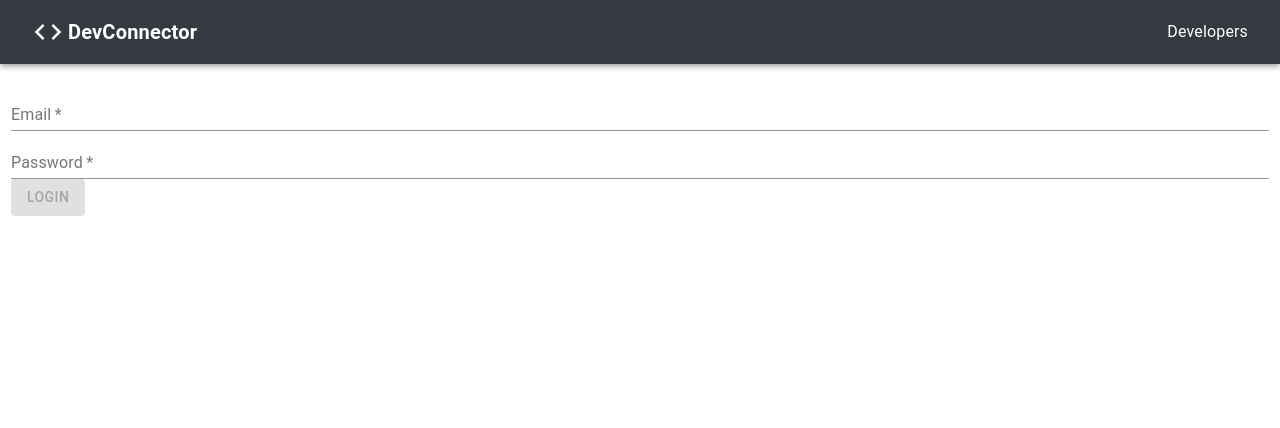
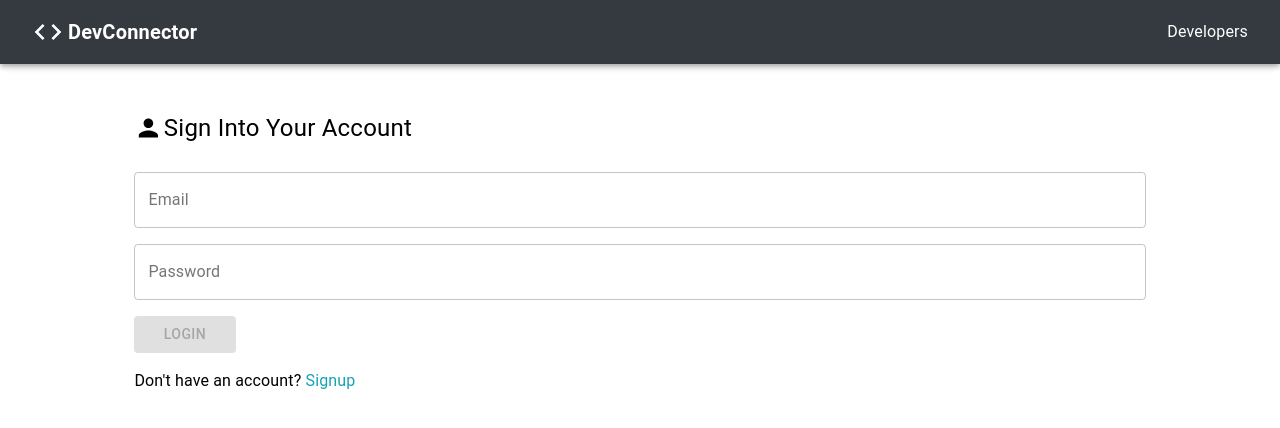
Before and after one commit to Sharan-ram/devconnector-web, a React (Create React App) app: page /account/login in a window 1280 px wide. Shown: the top 428 px of the page. Built offline with nearby package versions, Linux system fonts and the light colour scheme.

Commit message:
Style Login page

```diff
--- a/src/App.js
+++ b/src/App.js
@@ -1,12 +1,25 @@
 import React from "react";
 import { MuiPickersUtilsProvider } from "@material-ui/pickers";
 import MomentUtils from "@date-io/moment";
+
+import { ThemeProvider, createMuiTheme } from "@material-ui/core/styles";
+
 import Layout from "./components/layout";
+
+const theme = createMuiTheme({
+  palette: {
+    primary: {
+      main: "#17a2b8",
+    },
+  },
+});
 
 function App() {
   return (
     <MuiPickersUtilsProvider utils={MomentUtils}>
-      <Layout />
+      <ThemeProvider theme={theme}>
+        <Layout />
+      </ThemeProvider>
     </MuiPickersUtilsProvider>
   );
 }
--- a/src/auth/Login.js
+++ b/src/auth/Login.js
@@ -1,22 +1,48 @@
 import React, { useState } from "react";
-import { useSelector, useDispatch } from "react-redux";
-import { Redirect } from "react-router-dom";
+import { useDispatch } from "react-redux";
+import { Link } from "react-router-dom";
 
 import Button from "@material-ui/core/Button";
+import PersonIcon from "@material-ui/icons/Person";
 import TextField from "@material-ui/core/TextField";
+import Typography from "@material-ui/core/Typography";
 import { makeStyles } from "@material-ui/styles";
 
 import { loginAsync } from "./authSlice";
 
-const useStyles = makeStyles({
+const useStyles = makeStyles((theme) => ({
   container: {
-    width: "100%"
+    width: "80%",
+    margin: "0 auto",
   },
   form: {
-    margin: "0 auto",
-    padding: 3
-  }
-});
+    display: "grid",
+    gridTemplateRows: "1fr 1fr 1fr",
+    gridRowGap: "1em",
+  },
+  icon: {
+    display: "grid",
+    gridTemplateColumns: "0.3fr 10fr",
+    alignItems: "center",
+  },
+  logo: {
+    width: "1.2em",
+    height: "1.5em",
+  },
+  signInText: {
+    fontSize: "1.5em",
+  },
+  textField: {
+    width: "100%",
+  },
+  button: {
+    width: "10%",
+  },
+  link: {
+    color: theme.palette.primary.main,
+    textDecoration: "none",
+  },
+}));
 
 const Login = () => {
   const classes = useStyles();
@@ -24,16 +50,11 @@ const Login = () => {
   const [password, setPassword] = useState("");
   const dispatch = useDispatch();
 
-  const isAuthenticated = useSelector(state => state.auth.isAuthenticated);
-  if (isAuthenticated) {
-    return <Redirect to="/" />;
-  }
-
   const loginUser = () => {
     dispatch(
       loginAsync({
         email,
-        password
+        password,
       })
     );
   };
@@ -41,28 +62,45 @@ const Login = () => {
   return (
     <div className={classes.container}>
       <div className={classes.form}>
+        <div className={classes.icon}>
+          <PersonIcon className={classes.logo} />
+          <Typography component="p" className={classes.signInText}>
+            Sign Into Your Account
+          </Typography>
+        </div>
+        <div>
           <TextField
             type="email"
             label="Email"
-          onChange={e => setEmail(e.target.value)}
-          fullWidth
-          required
+            onChange={(e) => setEmail(e.target.value)}
+            variant="outlined"
+            className={classes.textField}
           />
+        </div>
+        <div>
           <TextField
             label="Password"
             type="password"
-          onChange={e => setPassword(e.target.value)}
-          fullWidth
-          required
+            onChange={(e) => setPassword(e.target.value)}
+            variant="outlined"
+            className={classes.textField}
           />
+        </div>
         <Button
           disabled={!email || !password}
           variant="contained"
+          onClick={loginUser}
           color="primary"
-          onClick={loginUser}
+          className={classes.button}
         >
           Login
         </Button>
+        <Typography component="p">
+          Don't have an account?{" "}
+          <Link to="/account/register" className={classes.link}>
+            Signup
+          </Link>
+        </Typography>
       </div>
     </div>
   );
--- a/src/components/layout/index.js
+++ b/src/components/layout/index.js
@@ -16,7 +16,7 @@ import TopNavigation from "./TopNavigation";
 
 const useStyles = makeStyles({
   container: {
-    marginTop: "80px",
+    marginTop: "100px",
   },
 });
 
```
Lines whose indentation alone changed are shown as unchanged.
